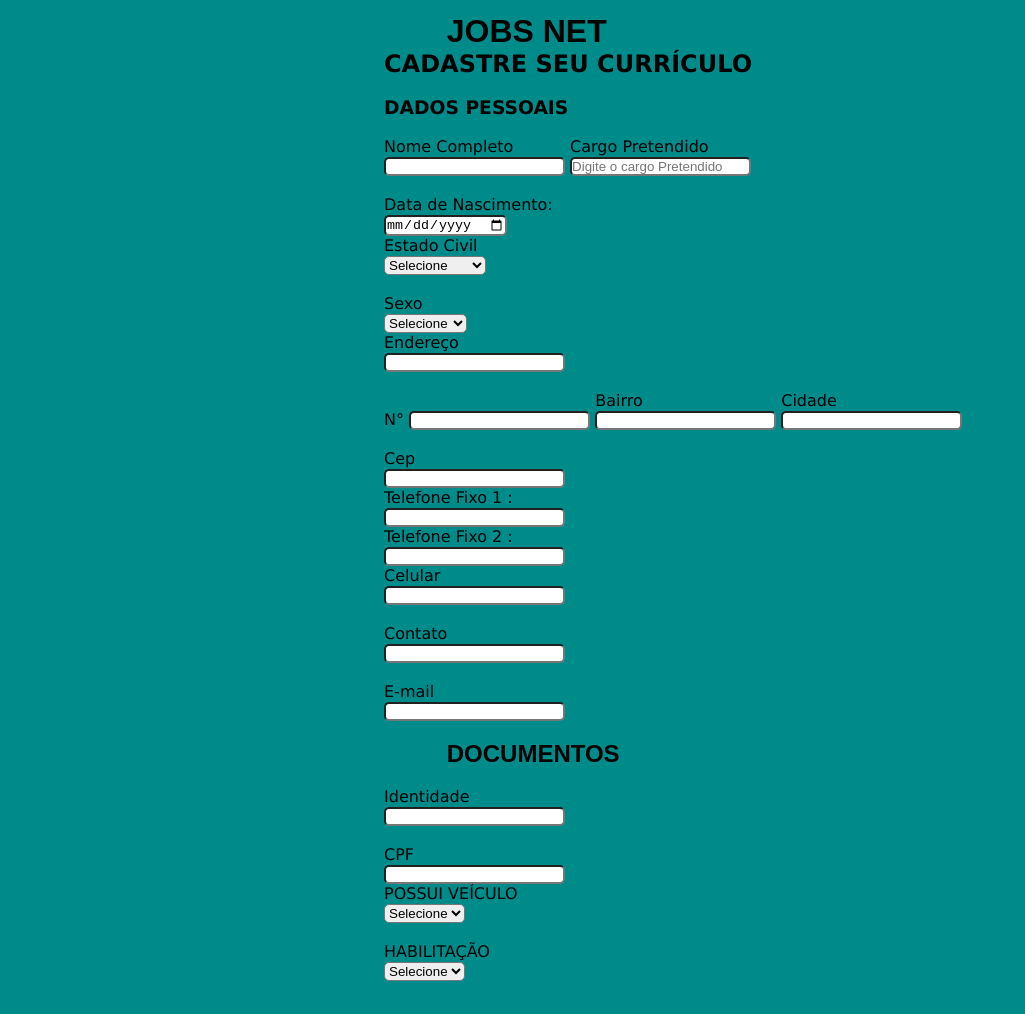
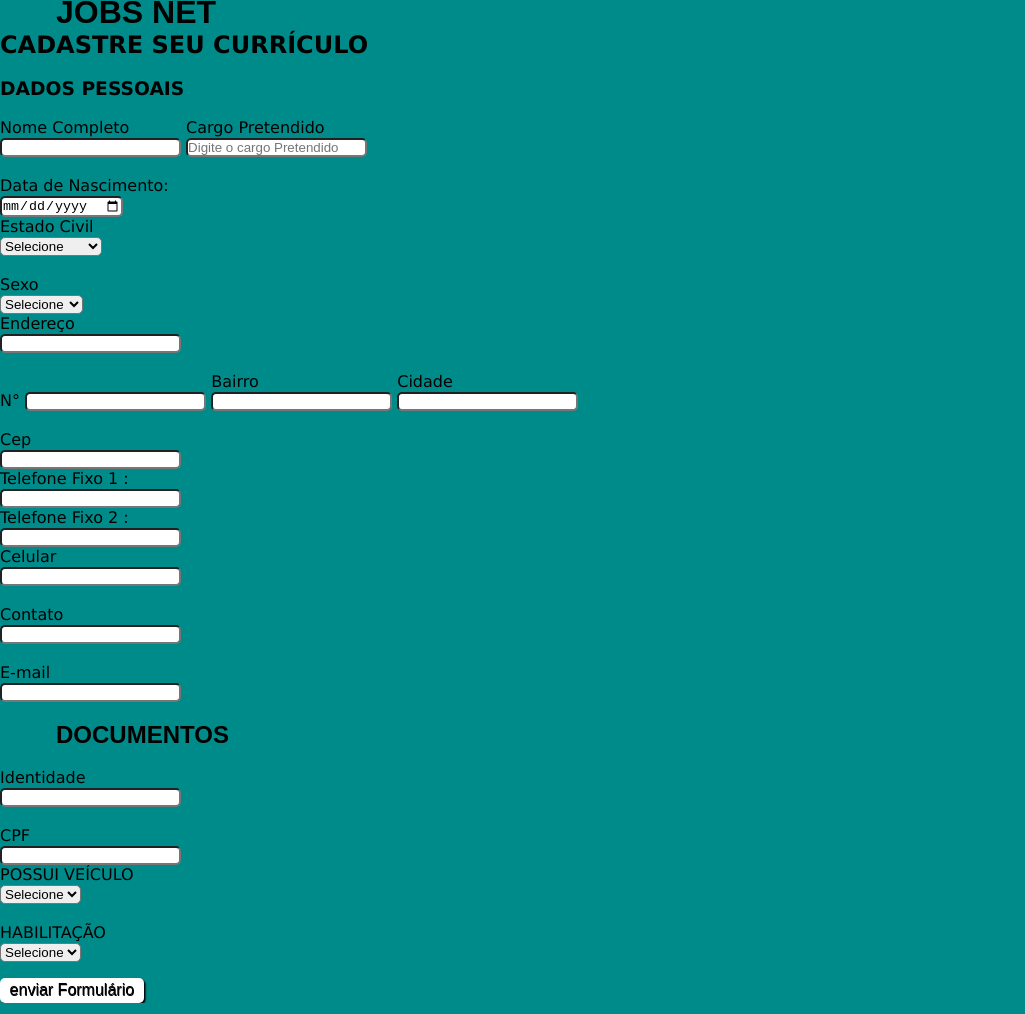
Before and after one commit to rpatricia/Formulario-desafio, a plain HTML site: page index.html in a window 1280 px wide. Shown: the part 6-1020 px from the top of the page, without its empty margins (0-1025 px from the left). Drawn offline with Linux system fonts and the light colour scheme.

Commit message:
Alteração no Button

```diff
--- a/index.html
+++ b/index.html
@@ -1,5 +1,6 @@
 <!DOCTYPE html>
 <html lang="pt-br">
+
 <head>
     <meta charset="UTF-8">
     <meta http-equiv="X-UA-Compatible" content="IE=edge">
@@ -10,16 +11,14 @@
     <title>Formulário</title>
 </head>
 
-
 <body>
 
     <div>
         <h1 id="titulo">JOBS NET</h1>
-
     </div>
+    <div class="container">
         <form>
             <div>
-
                 <h2>CADASTRE SEU CURRÍCULO</h2>
                 <br>
             </div>
@@ -28,10 +27,8 @@
             </div>
             <fieldset class="grupo">
                 <div class="dados">
-
-                <label for > Nome Completo</label><br>
-                <input type = "text", name="Nome Completo" id=" Nome Completo class"="input user" required>
-
+                    <label for> Nome Completo</label><br>
+                    <input type="text" , name="Nome Completo" id=" Nome Completo class"="input user" required>
                 </div>
 
 
@@ -39,8 +36,8 @@
 
                     <label for>Cargo Pretendido </label><br>
 
-                <input type="text", size="20" nome= "Cargo Pretendido" id = "Cargo Pretendido"
-                placeholder ="Digite o cargo Pretendido" required>
+                    <input type="text" , size="20" nome="Cargo Pretendido" id="Cargo Pretendido"
+                        placeholder="Digite o cargo Pretendido" required>
                 </div>
             </fieldset>
             <br>
@@ -49,7 +46,7 @@
                 <div class="dados">
                     <label>Data de Nascimento:</label><br>
 
-                <input id="number" type="date" value="number" required id= "Data de Nascimento">
+                    <input id="number" type="date" value="number" required id="Data de Nascimento">
 
                 </div>
                 <br>
@@ -57,13 +54,11 @@
                 <div class="dados">
 
                     <label for>Estado Civil</label><br>
-                <select id= selecione>
+                    <select id=selecione>
                         <option selected disabled value="">Selecione</option>
                         <option>Solteiro(a)</option>
                         <option>Casado(a)</option>
-                    <option>Divorciado(a)</option
-                    option>Outros</option>
-
+                        <option>Divorciado(a)</option option>Outros</option>
                     </select>
                     <br>
                 </div>
@@ -73,7 +68,7 @@
             <div class="dados">
 
                 <label for>Sexo</label><br>
-                <select id= selecione>
+                <select id=selecione>
                     <option selected disabled value="">Selecione</option>
                     <option>Feminino</option>
                     <option>Masculino</option>
@@ -88,37 +83,37 @@
 
 
                 <label for>Endereço</label> <br>
-                <input tupy= "text", nome= "Endereço" required>
+                <input tupy="text" , nome="Endereço" required>
 
             </div>
             <br>
-             <fieldset class="grupo" >
+            <fieldset class="grupo">
                 <div class="dados">
                     <label for>N°</label>
-               <input type= "number", name= "numero" required>
+                    <input type="number" , name="numero" required>
                 </div>
                 <div class="dados">
 
                     <label for>Bairro</label><br>
 
-                <input type="text",nome= "Bairro" required>
+                    <input type="text" ,nome="Bairro" required>
                 </div>
 
                 <div class="dados">
                     <br>
 
                     <label for=>Cidade</label><br>
-                <input type="text", size="20" name="Cidade" required>
+                    <input type="text" , size="20" name="Cidade" required>
 
 
                 </div>
-             </fieldset>              <br>
+            </fieldset> <br>
 
-             <fieldset class="grupo" >
+            <fieldset class="grupo">
                 <div class="dados">
 
                     <label for>Cep</label><br>
-                <input tupe="text" name="Cep" id= "Cep">
+                    <input tupe="text" name="Cep" id="Cep">
                 </div>
                 <br>
 
@@ -131,7 +126,7 @@
                 <br>
             </fieldset>
 
-             <fieldset class="grupo"  >
+            <fieldset class="grupo">
                 <div class="dados">
                     <label for="Telefone Fixo 2">Telefone Fixo 2 :</label><br>
 
@@ -146,7 +141,7 @@
                 </div>
             </fieldset>
             <br>
-            <fieldset class="grupo" >
+            <fieldset class="grupo">
 
                 <div class="dados">
                     <label for="Contato">Contato</label><br>
@@ -155,8 +150,8 @@
                 </div>
                 <br> <br>
                 <div class="dados">
-                <label for= "E-mail">E-mail</label><br>
-                <input type="e-mail", name="e-mail" id="e-mail" required>
+                    <label for="E-mail">E-mail</label><br>
+                    <input type="e-mail" , name="e-mail" id="e-mail" required>
 
                 </div>
             </fieldset>
@@ -166,23 +161,23 @@
                 <h2 id="titulo">DOCUMENTOS</h2><br>
             </div>
 
-         <fieldset class="grupo" >
+            <fieldset class="grupo">
                 <div class="dados">
                     <label for="identidade">Identidade</label><br>
-                <input type="identiade", number="identiade" id="identidade" required>
+                    <input type="identiade" , number="identiade" id="identidade" required>
 
                 </div><br> <br>
                 <div class="dados">
 
                     <label for="CPF">CPF</label><br>
-                <input type="CPF", number="CPF" id="CPF" required>
+                    <input type="CPF" , number="CPF" id="CPF" required>
 
                 </div>
                 <br>
 
                 <div class="dados">
                     <label for>POSSUI VEÍCULO</label><br>
-                <select id= selecione>
+                    <select id=selecione>
                         <option selected disabled value="">Selecione</option>
                         <option>sim</option>
                         <option>Não</option>
@@ -194,65 +189,16 @@
             <br>
             <div class="dados">
                 <label for>HABILITAÇÃO</label><br>
-                <select id= selecione>
+                <select id=selecione>
                     <option selected disabled value="">Selecione</option>
                     <option>sim</option>
                     <option>Não</option>
-
                 </select>
             </div>
+            <div>
+                <button class="botao" type="submit">enviar Formulário</button>
+            </div>
         </form>
-
-
-            <button class="botao" type="submit">enviar Formulário</button>
+    </div>
 </body>
 </html>
-
-
-
-
-
-
-
-
-
-
-
-
-
-
-
-
-
-
-
-
-
-
-
-
-
-
-
-
-
-
-
-
-
-
-
-
-
-
-
-
-
-
-
-        </div>
-    </form>
-
-
-</body>
-</html>
--- a/style.css
+++ b/style.css
@@ -1,58 +1,60 @@
-*{
+* {
   margin: 0;
   padding: 0;
+  box-sizing: border-box;
 }
 
-#titulo{
+body {
+  height: 100vh;
+  width: 100vh;
+  background-color: darkcyan;
+  font-family: Verdana, Geneva, Tahoma, sans-serif;
+  font-size: 1em;
+  color: black;
+  justify-content: center;
+}
+
+.container {
+  max-width: 900px;
+  margin: 0 auto;
+}
+
+#titulo {
   font-family: sans-serif;
   color: #000;
   margin-left: 7%;
 }
 
-#dados{
+#dados {
   display: inline-block;
 }
 
-fieldset{
+fieldset {
   border: 0;
 }
 
-body{
-    background-color: darkcyan;
-    font-family: Verdana, Geneva, Tahoma, sans-serif;
-    font-size: 1em;
-    color: black;
-    margin-left: 30%;
-    margin-top: 1.5%;
-    justify-content: center;
+input,
+select,
+button {
+  border-radius: 5px;
 }
 
-input, select, button {
-    border-radius: 5px ;
-}
-
-.dados{
+.dados {
   display: inline-block;
 }
 
-.fildeset.grupo{
+.fildeset.grupo {
   float: left;
 
   margin-right: 1em;
-
 }
 .botao {
   font-size: 1em;
   background: rgb(255, 255, 255);
   border: 0;
-    margin-bottom: 1em;
+  margin-top: 1em;
   color: rgb(0, 0, 0);
   padding: 0.2em 0.6em;
   box-shadow: 1.5px 1.5px 1.5px rgb(0, 0, 0);
   text-shadow: 0.5px 0.5px 0.5px #000;
-    position: absolute;
-    top: 155%;
-    left: 36%;
-    margin-right: -50%;
-    transform: translate(-50%, -50%);
 }
```
Lines whose indentation alone changed are shown as unchanged.
